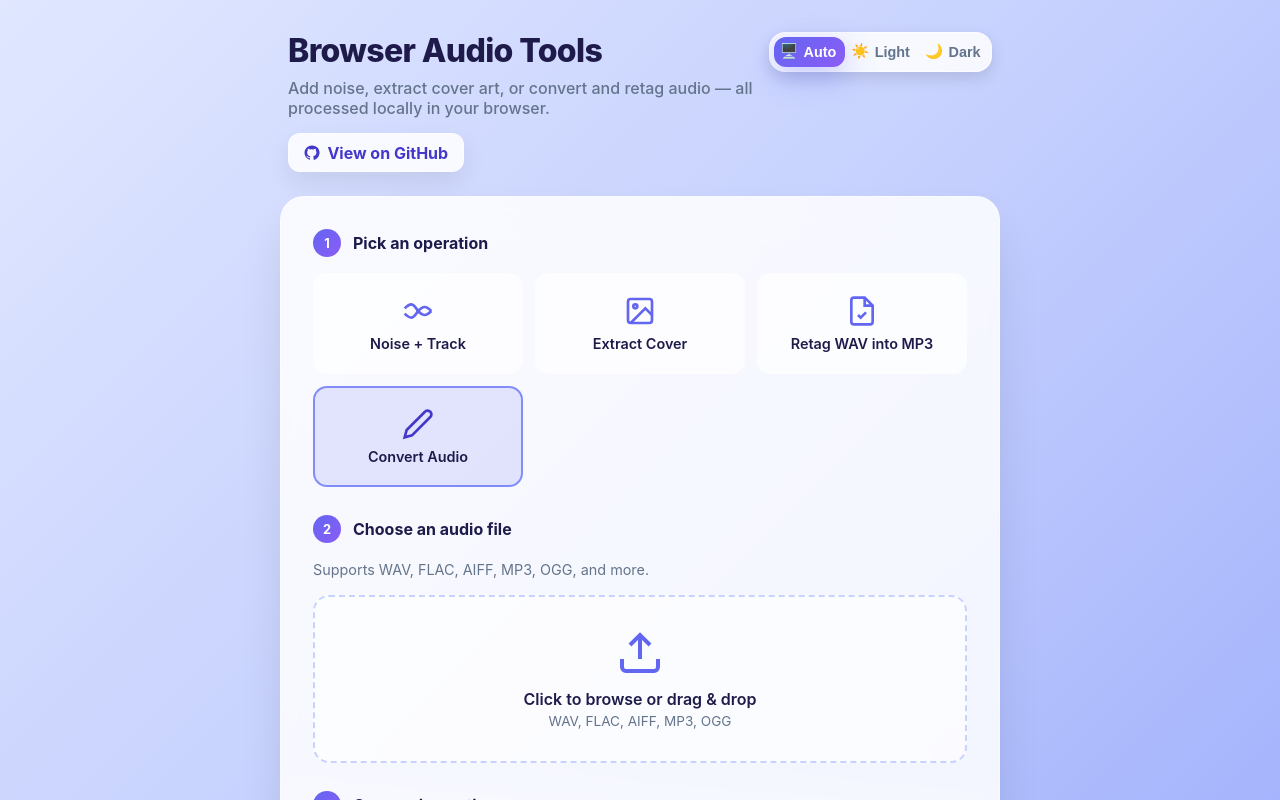
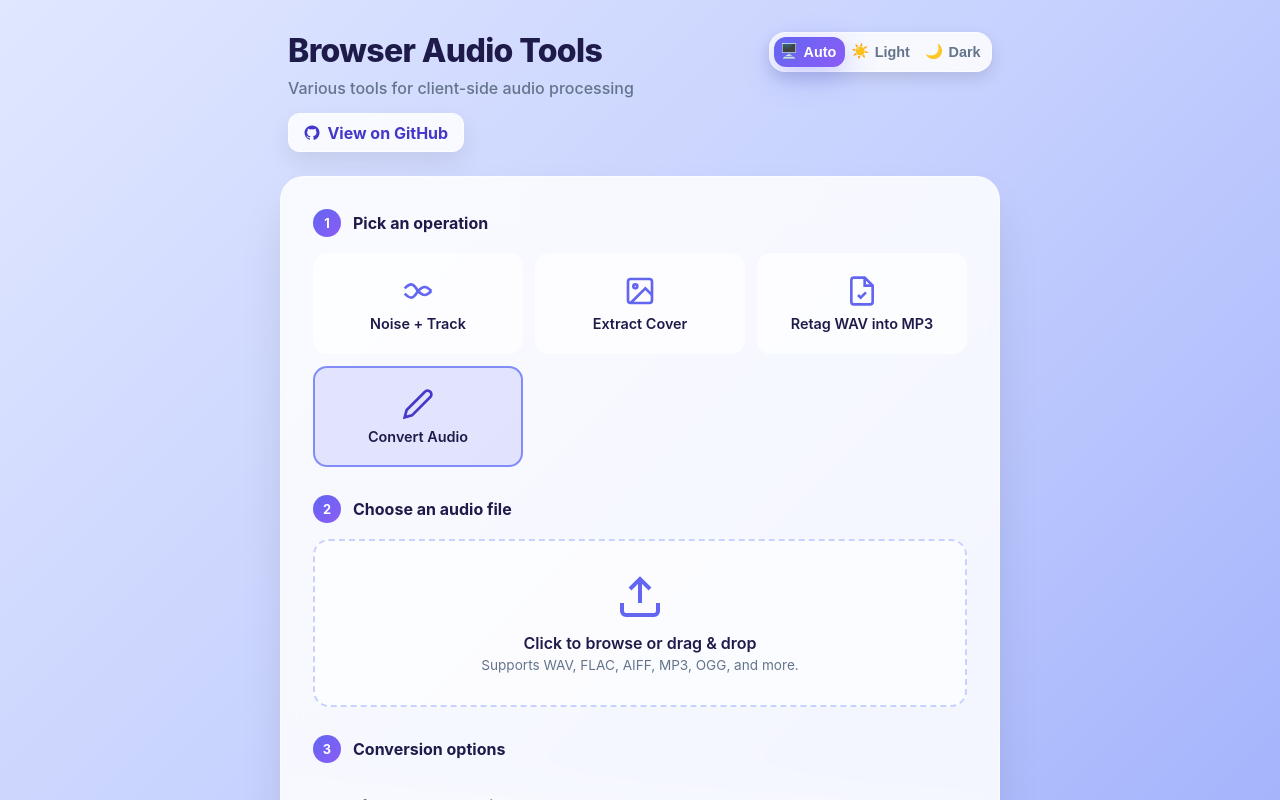
Before and after one commit to D3SOX/browser-audio-tools, a React (Vite) app: page / in a window 1280 px wide. Both pictures are taken after a click on the label "Convert Audio". Shown: the top 800 px of the page. Built offline with nearby package versions, Linux system fonts and the light colour scheme.

Commit message:
fix: update tagline, remove duplicate support mention

```diff
--- a/src/frontend/App.tsx
+++ b/src/frontend/App.tsx
@@ -337,8 +337,7 @@ export default function App() {
           <div className="hero-content">
             <h1 className="hero-title">Browser Audio Tools</h1>
             <p className="hero-subtitle">
-              Add noise, extract cover art, or convert and retag audio — all processed locally in your
-              browser.
+              Various tools for client-side audio processing
             </p>
             <div className="hero-actions">
               <a
@@ -656,7 +655,6 @@ export default function App() {
                   <span className="step-number">2</span>
                   Choose an audio file
                 </h2>
-                <p className="hint">Supports WAV, FLAC, AIFF, MP3, OGG, and more.</p>
                 <div
                   className={`file-dropzone ${dragOverGeneric ? "drag-over" : ""} ${genericConvertFile ? "has-file" : ""}`}
                   onDrop={handleGenericConvertDrop}
@@ -700,7 +698,7 @@ export default function App() {
                       ) : (
                         <>
                           <span className="file-cta">Click to browse or drag & drop</span>
-                          <span className="file-hint">WAV, FLAC, AIFF, MP3, OGG</span>
+                          <span className="file-hint">Supports WAV, FLAC, AIFF, MP3, OGG, and more.</span>
                         </>
                       )}
                     </div>
```
